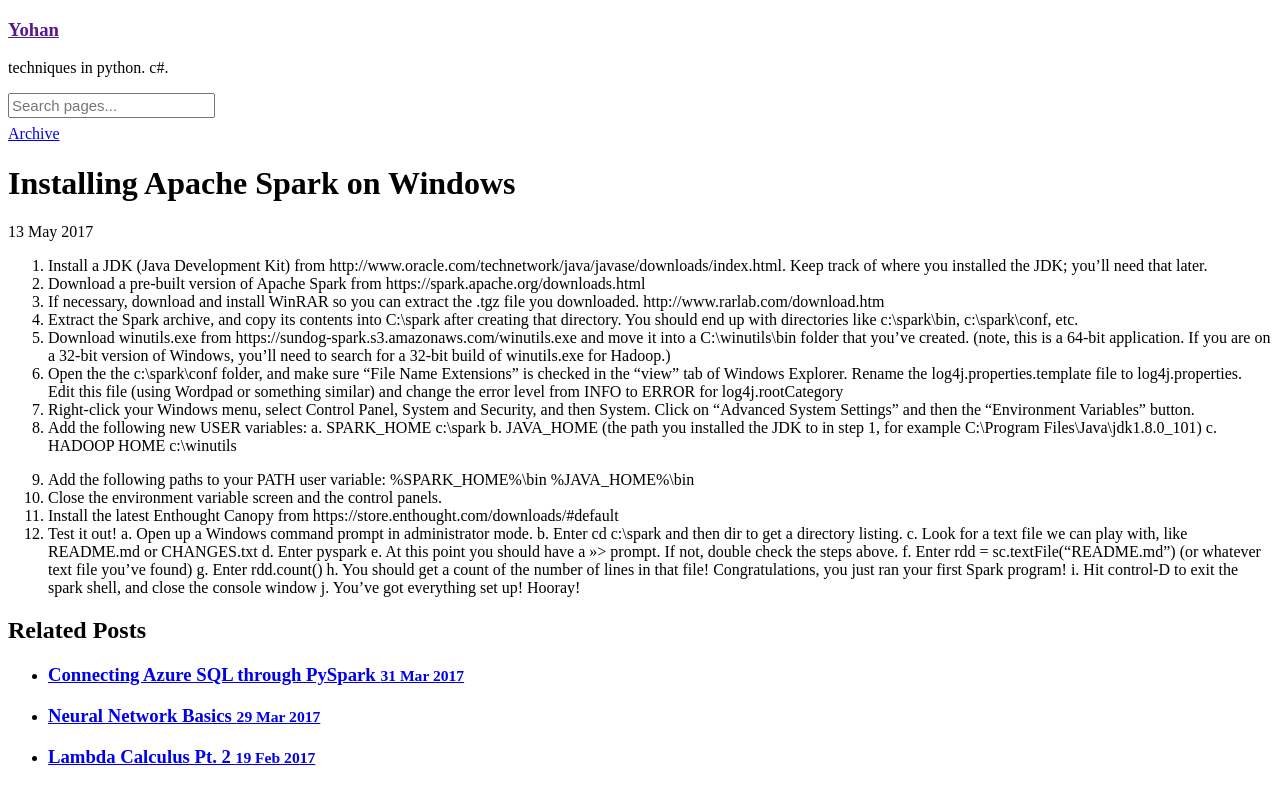
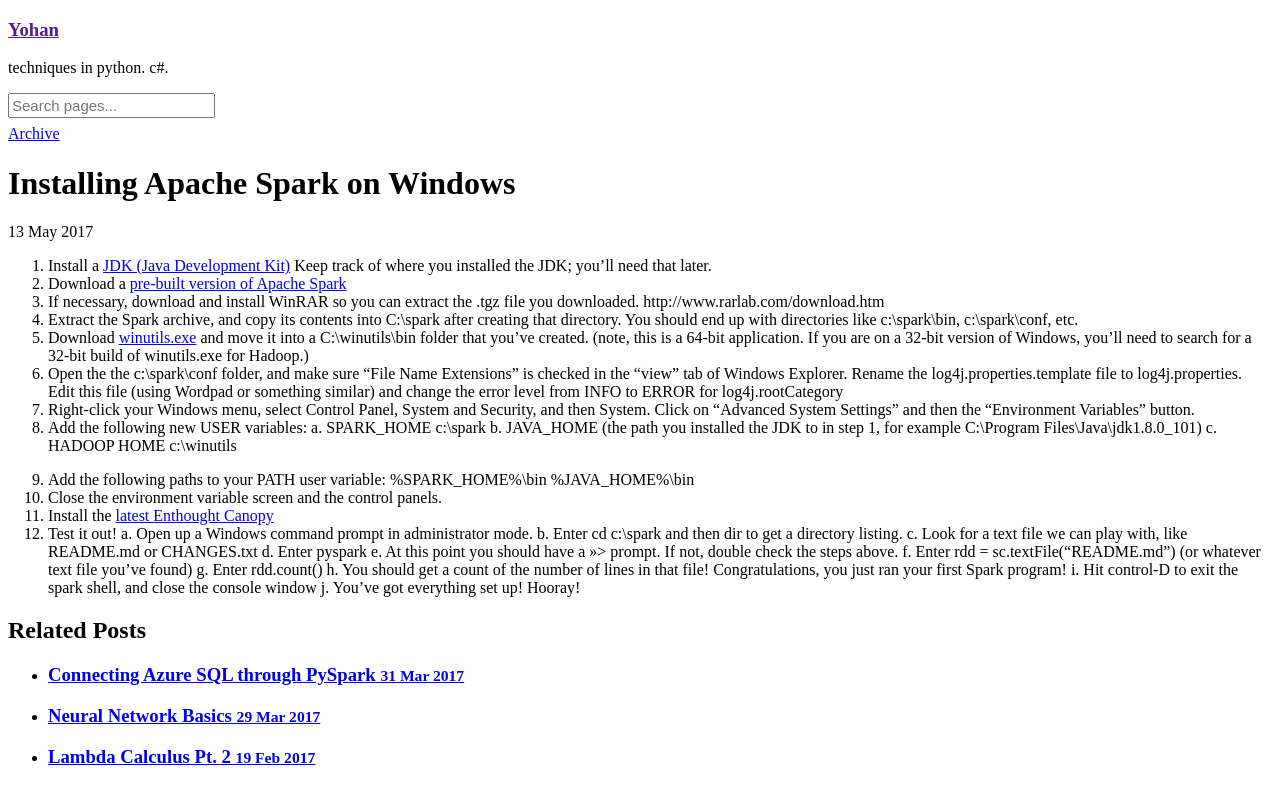
Before and after one commit to yohancheong/yohancheong.github.io, a Jekyll site: the page built from _posts/2017-05-13-installing-apache-spark-on-windows.md, in a window 1280 px wide. Shown: the top 804 px of the page. Built offline with Jekyll 4.4.1, drawn with Linux system fonts in a browser that asks for light colours.

Commit message:
Updating the links

```diff
--- a/_posts/2017-05-13-installing-apache-spark-on-windows.md
+++ b/_posts/2017-05-13-installing-apache-spark-on-windows.md
@@ -3,11 +3,11 @@ layout: post
 title: Installing Apache Spark on Windows
 ---
 
-1. Install a JDK (Java Development Kit) from http://www.oracle.com/technetwork/java/javase/downloads/index.html. Keep track of where you installed the JDK; you’ll need that later.
-2. Download a pre-built version of Apache Spark from https://spark.apache.org/downloads.html
+1. Install a [JDK (Java Development Kit)](http://www.oracle.com/technetwork/java/javase/downloads/index.html) Keep track of where you installed the JDK; you’ll need that later.
+2. Download a [pre-built version of Apache Spark](https://spark.apache.org/downloads.html)
 3. If necessary, download and install WinRAR so you can extract the .tgz file you downloaded. http://www.rarlab.com/download.htm
 4. Extract the Spark archive, and copy its contents into C:\spark after creating that directory.  You should end up with directories like c:\spark\bin, c:\spark\conf, etc.
-5. Download winutils.exe from https://sundog-spark.s3.amazonaws.com/winutils.exe and move it into a C:\winutils\bin folder that you’ve created. (note, this is a 64-bit application. If you are on a 32-bit version of Windows, you’ll need to search for a 32-bit build of winutils.exe for Hadoop.)
+5. Download [winutils.exe](https://sundog-spark.s3.amazonaws.com/winutils.exe) and move it into a C:\winutils\bin folder that you’ve created. (note, this is a 64-bit application. If you are on a 32-bit version of Windows, you’ll need to search for a 32-bit build of winutils.exe for Hadoop.)
 6. Open the the c:\spark\conf folder, and make sure “File Name Extensions” is checked in the “view” tab of Windows Explorer. Rename the log4j.properties.template file to log4j.properties. Edit this file (using Wordpad or something similar) and change the error level from INFO to ERROR for log4j.rootCategory
 7. Right-click your Windows menu, select Control Panel, System and Security, and then System. Click on “Advanced System Settings” and then the “Environment Variables” button.
 8. Add the following new USER variables:
@@ -18,7 +18,7 @@ c. HADOOP HOME c:\winutils
 {:start="9"}
 9. Add the following paths to your PATH user variable: %SPARK_HOME%\bin %JAVA_HOME%\bin
 10. Close the environment variable screen and the control panels.
-11. Install the latest Enthought Canopy from https://store.enthought.com/downloads/#default
+11. Install the [latest Enthought Canopy](https://store.enthought.com/downloads/#default)
 12. Test it out!
 a. Open up a Windows command prompt in administrator mode.
 b. Enter cd c:\spark and then dir to get a directory listing.
```
